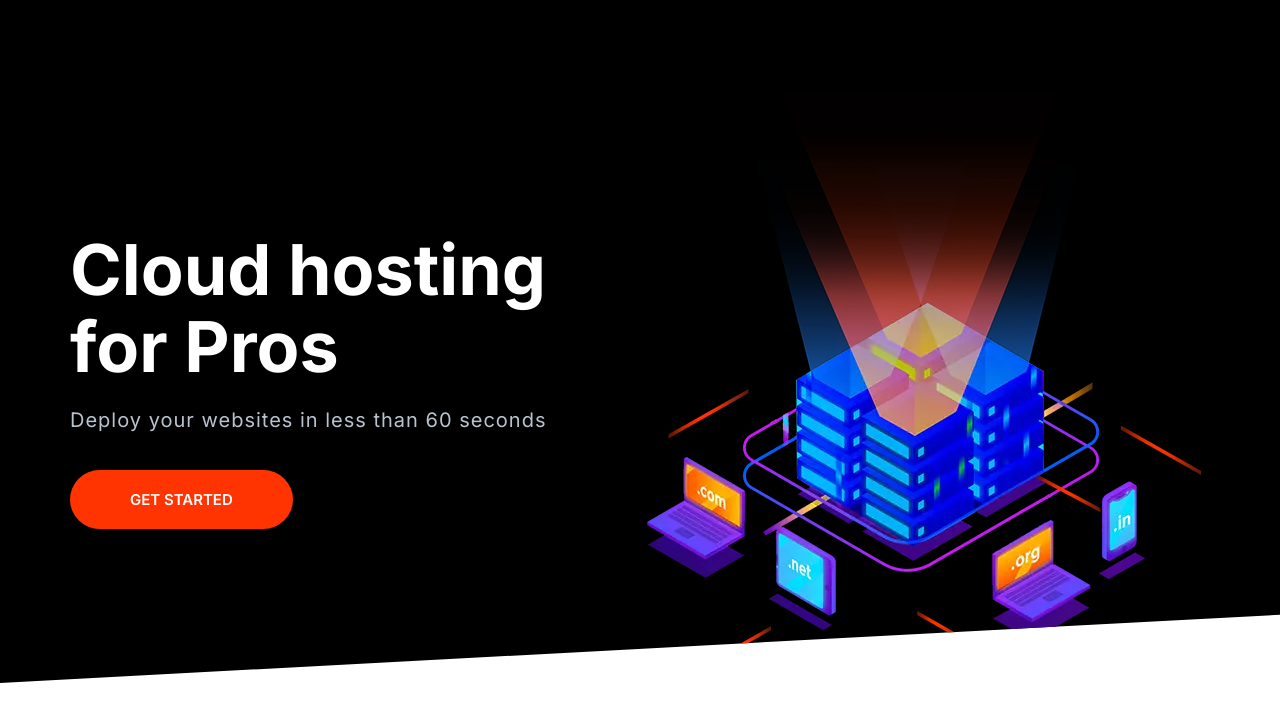
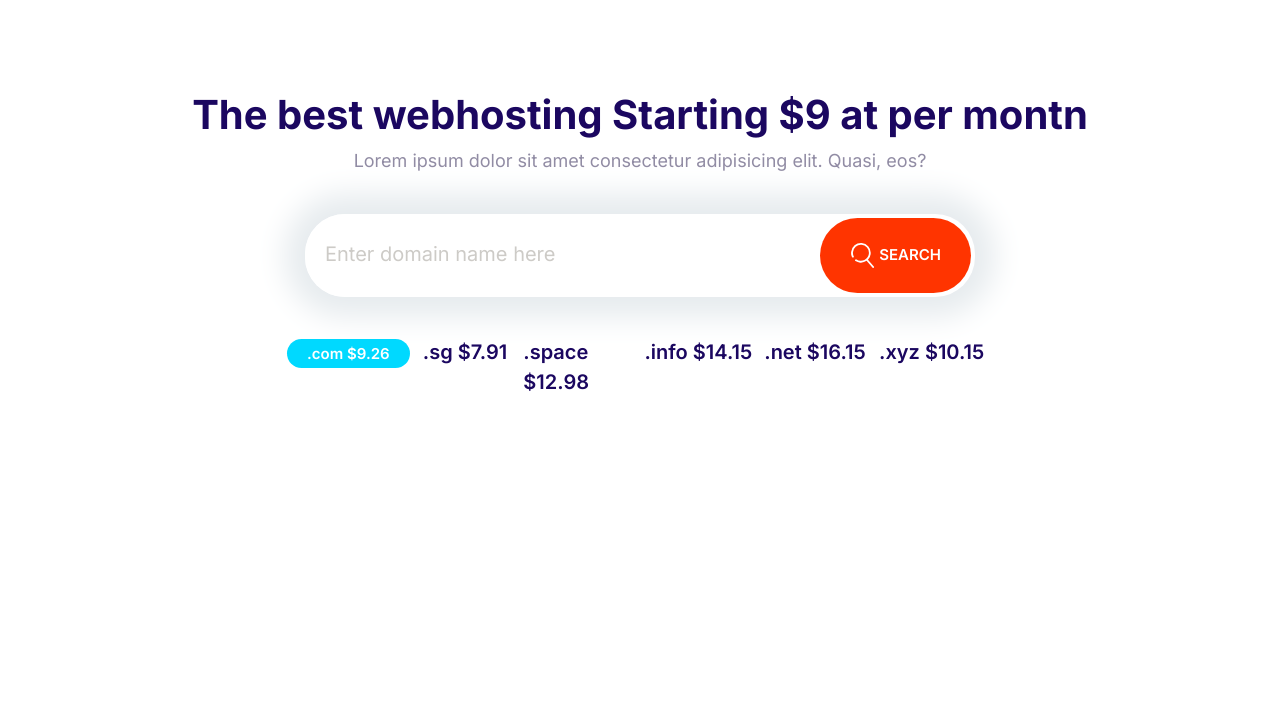
Before and after one commit to SandraNedelcheva998/moshify, a plain HTML site: page Moshify/index.html in a window 1280 px wide. Drawn offline with Linux system fonts and the light colour scheme.

Commit message:
Built domain-block component

```diff
--- a/Moshify/css/styles.css
+++ b/Moshify/css/styles.css
@@ -6,7 +6,7 @@
     --color-body:#918ca4;
     --color-body-darker:#5c5577;
     --color-border:#ccc;
-    --border-radius:30px;
+    --border-radius:40px;
 }
 
 *,*::after,*::before{
@@ -92,6 +92,8 @@ a{
     font-weight: 600;
     padding: .5rem 2rem;
     white-space: nowrap;
+    display: inline;
+
 }
 
 .badge--primary{
@@ -191,12 +193,21 @@ a{
     cursor: pointer;
     font-size: 1.8rem;
     font-weight: 600;
+    margin: 1rem 0;
+    outline: 0;
     padding: 2rem 3rem;
     text-align: center;
     text-transform: uppercase;
     white-space:nowrap;
-    margin: 1rem 0;
 }
+
+.btn .icon{
+    width: 2rem;
+    height: 2rem;
+    margin: .5rem 0;
+    vertical-align: middle;
+}
+
 .btn--outline{
     background: white;
     border: .3rem solid var(--color-heading);
@@ -241,6 +252,7 @@ a{
     padding-left: 6rem;
     padding-right: 6rem;
 }
+
 @media screen and (min-width:1024px){
     .btn{
         font-size: 1.5rem;
@@ -251,7 +263,7 @@ a{
  border-radius: var(--border-radius);
  border: 1px solid var(--color-border);
  color: var(--color-heading);
- outline: none;
+ outline: 0;
  padding: 1.5rem 3.5rem;
 
 }
@@ -264,13 +276,13 @@ a{
 .input-grp{
     border: 1px solid var(--color-border);
     border-radius: var(--border-radius);
-    box-shadow: 0 0 20px 1px var(--color-border);
     display: flex;
 }
 .input-grp .input{
     border: 0;
     flex-grow: 1;
-    padding: 1.5rem 1rem;
+    padding: 1.5rem 2rem;
+    width: 0;/*vidi za ova why*/
 }
 .input-grp .btn{
     margin: 4px;
@@ -647,6 +659,30 @@ a{
     }
 }
 
+/*Domain Block*/
+.block-domain .input-grp{
+    box-shadow: 0 0 30px 20px #e6ebee;
+    border: none;
+    margin: 4rem auto;
+    max-width: 670px;
+}
+.block-domain__prices{
+    display: grid;
+    grid-template-columns: repeat(3,1fr);
+    grid-template-rows: repeat(2,6rem);
+    font-size: 2rem;
+    font-weight: 600;
+    justify-items: center;
+    max-width: 700px;
+    margin: 0 auto;
+}
+@media screen and (min-width:768px){
+    .block-domain__prices{
+        grid-template-columns: repeat(auto-fit,minmax(10rem,1fr));
+
+    }
+}
+
 /*TODO: pomini prethodni predavanja i vidi raboti sto ti se slabost
 -tricks
 -displays
--- a/Moshify/index.html
+++ b/Moshify/index.html
@@ -14,25 +14,32 @@
     <title>Document</title>
   </head>
   <body>
-    <section class="block block--dark block--skewed-left hero">
-      <div class="container grid grid--1x2">
-        <header class="block__header hero__content">
-          <h1 class="block__heading">Cloud hosting for Pros</h1>
-          <p class="hero__tagline">
-            Deploy your websites in less than 60 seconds
-          </p>
-          <a href="#" class="btn btn--accent btn--stretched">Get Started</a>
-        </header>
-        <picture>
-          <source
-            srcset="images/banner.webp 1x, images/banner@2x.webp 2x"
-            type="image/webp" />
-          <source
-            srcset="images/banner.png 1x, images/banner@2x.png 2x"
-            type="image/png" />
-          <img class="hero__image" src="images/banner.png" alt=""
-        /></picture>
+    <section class="block container block-domain">
+      <header class="block__header">
+        <h2>The best webhosting Starting $9 at per montn</h2>
+        <p>
+          Lorem ipsum dolor sit amet consectetur adipisicing elit. Quasi, eos?
+        </p>
+      </header>
+      <div class="input-grp">
+        <input type="text" class="input" placeholder="Enter domain name here" />
+        <button type="submit" class="btn btn--accent">
+          <svg class="icon icon--white">
+            <use xlink:href="icons/sprite.svg#search"></use>
+          </svg>
+          Search
+        </button>
       </div>
+      <ul class="list block-domain__prices">
+        <li>
+          <div class="badge badge--secondary">.com $9.26</div>
+        </li>
+        <li>.sg $7.91</li>
+        <li>.space $12.98</li>
+        <li>.info $14.15</li>
+        <li>.net $16.15</li>
+        <li>.xyz $10.15</li>
+      </ul>
     </section>
     <script src="js/main.js"></script>
   </body>
```
Also changed, not shown: Moshify/components/domain-block.html (added, +25 -0 lines).
